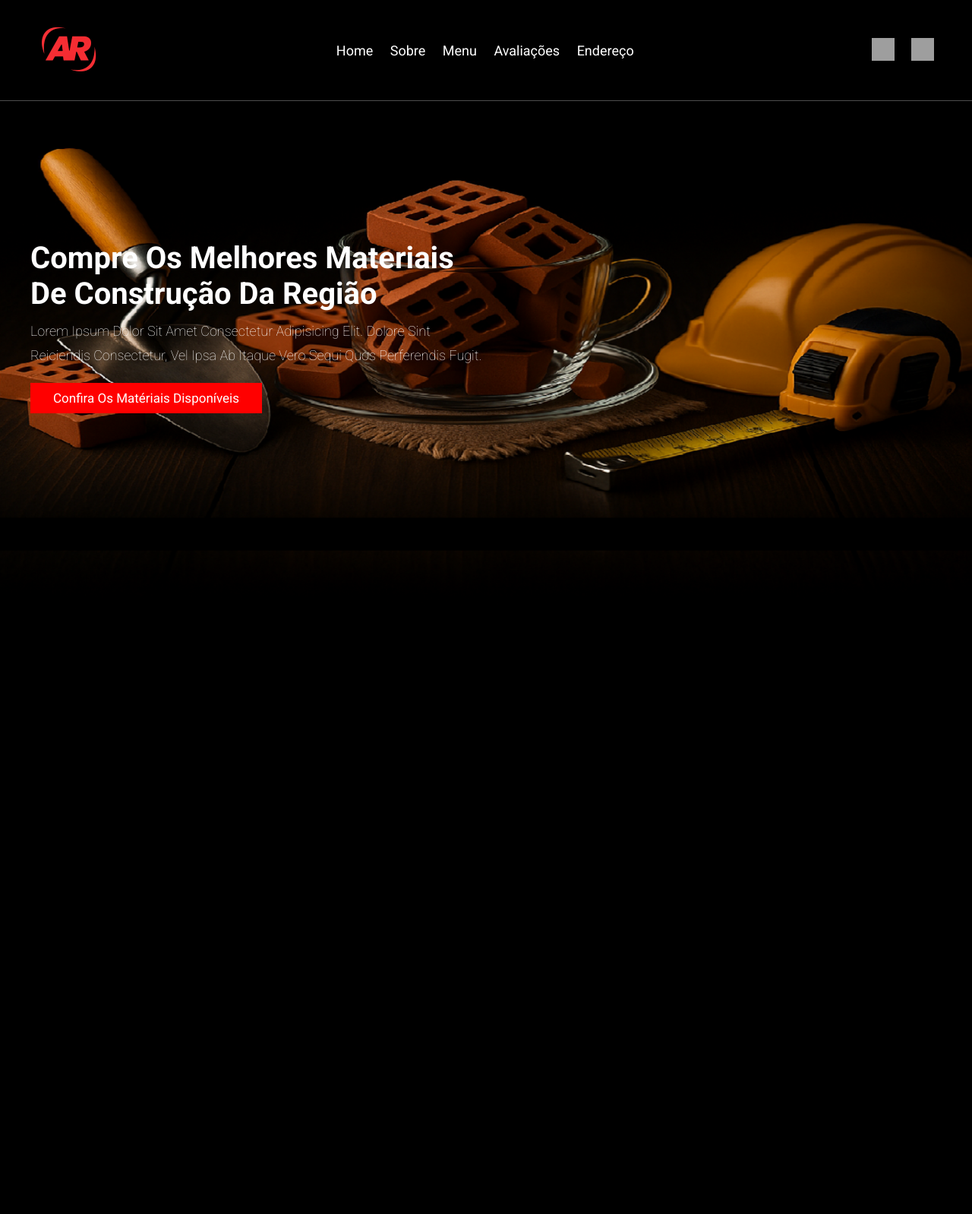
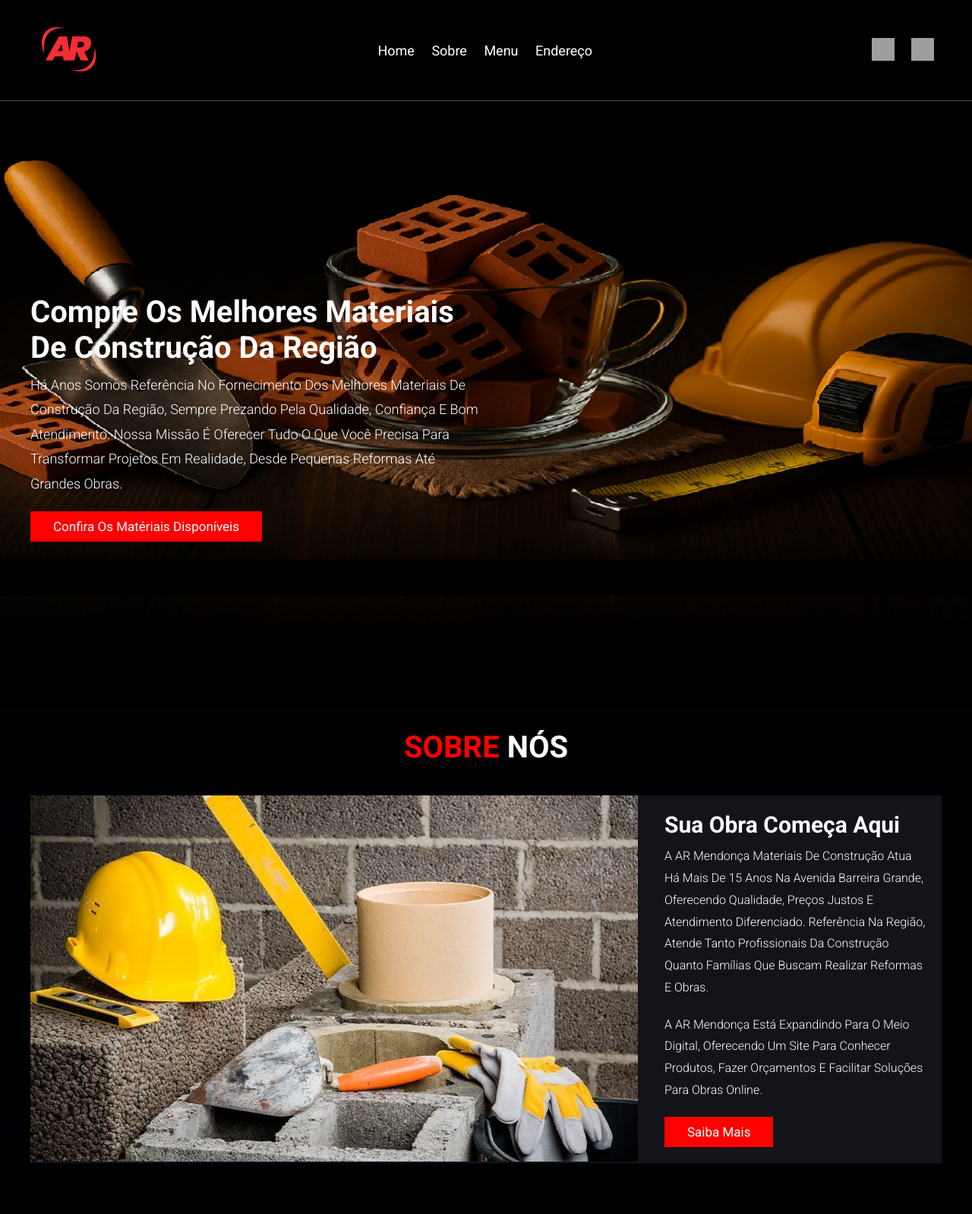
Before and after one commit to galopes1/TCC, a PHP site: page / in a window 1280 px wide. Shown: the top 1598 px of the page at 76% size. Before the commit the page ends 730 px from the top, so only its background shows below. Run offline with PHP 8.4, Linux system fonts and the light colour scheme; some web fonts are replaced; grey boxes are pictures that could not be loaded.

Commit message:
Adição do about, address, footer e alguns outros ajustes.

```diff
--- a/index.html
+++ b/index.html
@@ -24,7 +24,6 @@
                 <a href="#home">Home</a>
                 <a href="#about">Sobre</a>
                 <a href="#menu">Menu</a>
-                <a href="#review">Avaliações</a>
                 <a href="#address">Endereço</a>
             </nav>
             <div class="icons">
@@ -37,16 +36,49 @@
     </header>
 
     <div class="home-container">
-        <section id="#home">
+        <section id="home">
             <div class="content">
                 <h3>Compre os melhores materiais de construção da região</h3>
-                <p>Lorem ipsum dolor sit amet consectetur adipisicing elit. Dolore sint reiciendis consectetur, vel ipsa ab itaque vero sequi quos perferendis fugit.</p>
+                <p>Há anos somos referência no fornecimento dos melhores materiais de construção da região, sempre
+                    prezando pela qualidade, confiança e bom atendimento. Nossa missão é oferecer tudo o que você
+                    precisa para transformar projetos em realidade, desde pequenas reformas até grandes obras.</p>
                 <a href="#" class="btn">Confira os matériais disponíveis</a>
             </div>
 
         </section>
+    </div>
 
+    <section class="about" id="about">
+        <h2 class="title">Sobre <span>nós</span></h2>
+        <div class="row">
+            <div class="container-image">
+                <img src="img/obras.jpg" alt="sobre-nos" height="482" width="800">
+            </div>
+            <div class="content">
+                <h3>Sua Obra Começa Aqui</h3>
+                <p>A AR Mendonça Materiais de Construção atua há mais de 15 anos na Avenida Barreira Grande, oferecendo
+                    qualidade, preços justos e atendimento diferenciado. Referência na região, atende tanto
+                    profissionais da construção quanto famílias que buscam realizar reformas e obras.
+                </p>
+                <p>A AR Mendonça está expandindo para o meio digital, oferecendo um site para conhecer produtos, fazer
+                    orçamentos e facilitar soluções para obras online.
+                </p>
+                <a href="#" class="btn">Saiba mais</a>
+            </div>
+
+        </div>
+    </section>
+
+    <div class="address" id="address">
+        <iframe
+            src="https://www.google.com/maps/embed?pb=!1m23!1m12!1m3!1d117005.11547424344!2d-46.59076008668661!3d-23.58962956901611!2m3!1f0!2f0!3f0!3m2!1i1024!2i768!4f13.1!4m8!3e6!4m0!4m5!1s0x94ce678565b8649b%3A0x837ec7f3c840e3ce!2sAv.%20da%20Barreira%20Grande%2C%203004%20-%20Vila%20Bancaria%2C%20S%C3%A3o%20Paulo%20-%20SP%2C%2003916-000!3m2!1d-23.5896485!2d-46.508354!5e0!3m2!1spt-BR!2sbr!4v1755836015476!5m2!1spt-BR!2sbr"
+            width="400" height="300" style="border:0;" allowfullscreen="" loading="lazy"
+            referrerpolicy="no-referrer-when-downgrade"></iframe>
     </div>
+
+    <footer class="rodape">
+        <p>AR Mendonça © 2025 - Todos os direitos reservados</p>
+    </footer>
 </body>
 
 </html>
--- a/style.css
+++ b/style.css
@@ -28,13 +28,14 @@ section{
     max-width: 1200px;
 }
 
-.header{
+.header {
     position: fixed;
     top: 0;
     left: 0;
     right: 0;
     z-index: 99;
     border-bottom: var(--border);
+    background-color: #000; /* ou rgba(0,0,0,0.8) para semi-transparente */
 }
 
 .header section{
@@ -78,17 +79,27 @@ section{
     display: inline-block;
 }
 
+.btn:hover{
+    letter-spacing: 0.1rem;
+    transition: 0.3s;
+}
+
 .home-container{
     background: url("./img/background4.png");
     background-position: center;
     background-size: cover;
+    min-height: calc(100vh - 100px); /* 100px é a altura da navbar */
+    padding-top: 100px;
 }
 
-.home-container section{
+
+.home-container section {
     display: flex;
     align-items: center;
-    min-height: 100vh;
+    min-height: calc(100vh - 100px); /* compensação da altura do header */
+    padding-top: 100px;
 }
+
 
 .content{
     max-width: 60rem;
@@ -102,7 +113,65 @@ section{
 .content p{
     color: #fff;
     font-size: 1.8rem;
-    font-weight: 100;
+    font-weight: 300;
     line-height: 1.8;
     padding: 1rem 0;
 }
+
+.title{
+    font-size: 4rem;
+    color: var(--main-color);
+    text-align: center;
+    text-transform: uppercase;
+    margin-bottom: 4rem;
+}
+
+.title span{
+    color: #fff;
+    text-transform: uppercase;
+}
+
+.about .row{
+    display: flex;
+    align-items: center;
+    background-color: var(--black);
+    gap: 1.5rem;
+}
+
+.about .row .content{
+    padding: 2rem;
+
+}
+
+.about .row .content h3{
+    font-size: 3rem;
+    color: white;
+}
+
+.about .row .content p{
+    font-size: 1.6rem;
+    color: white;
+    padding: 1rem 0;
+    line-height: 1.8;
+}
+
+
+.address {
+    text-align: center;
+    padding: 40px;
+}
+
+.address iframe{
+    border-radius: 20px;
+}
+
+.rodape{
+    font-family: Verdana, Geneva, Tahoma, sans-serif;
+    font-size: 1.2rem;
+    font-weight: 600;
+    color: white;
+    text-align: center;
+    border-top: var(--border);
+    padding: 20px;
+
+}
```
Also changed, not shown: img/obras.jpg (added).
